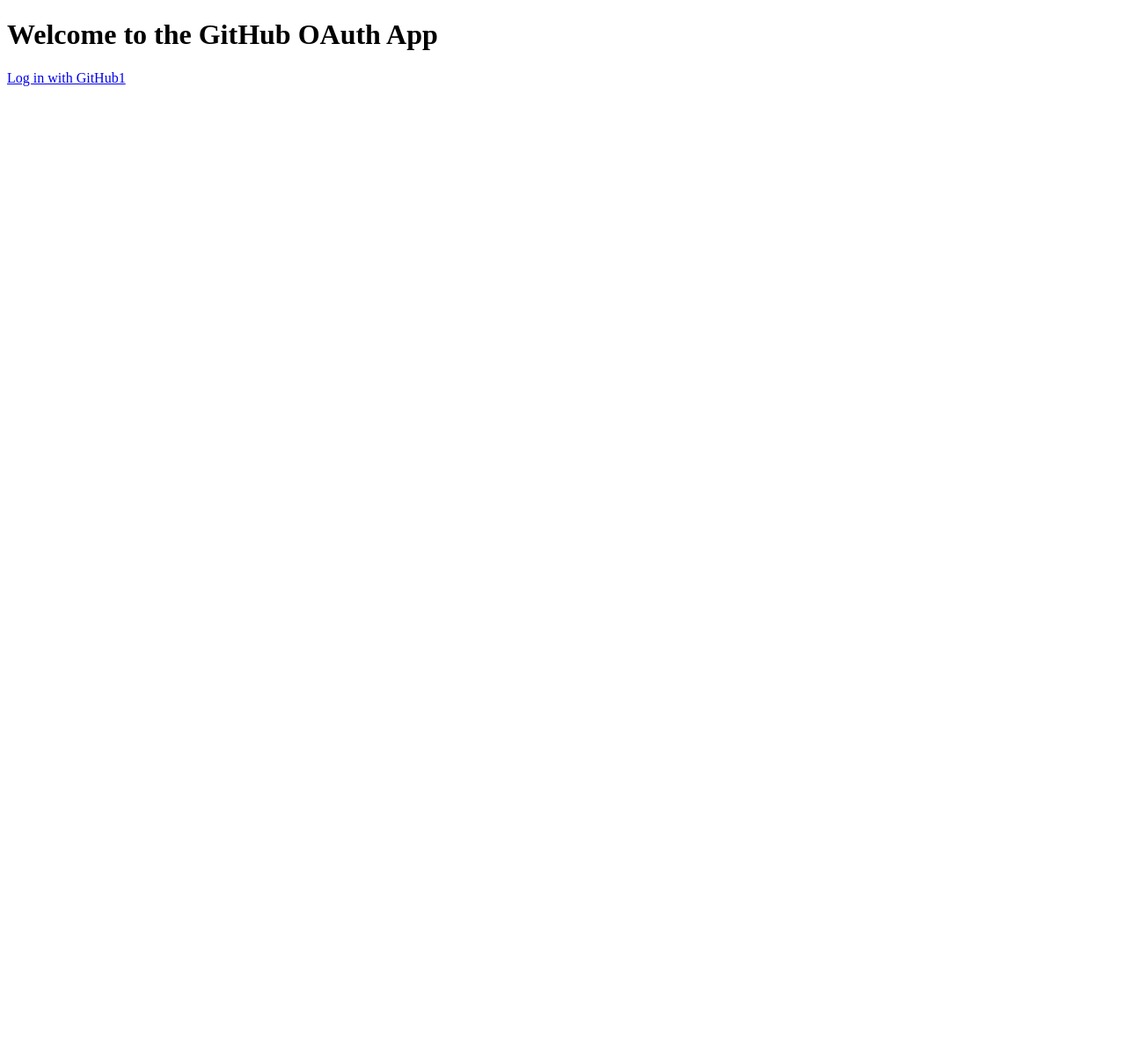
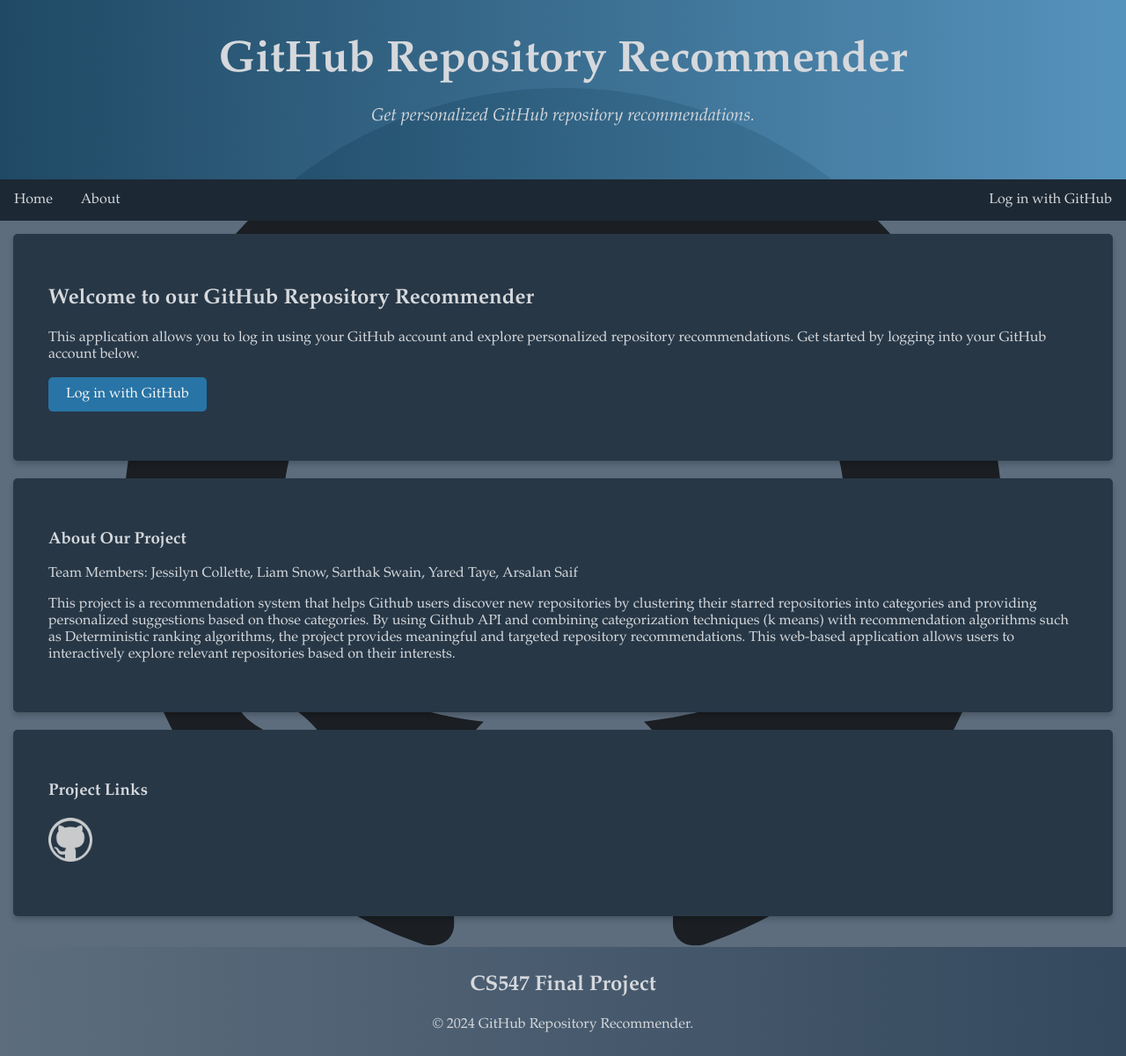
Before and after one commit to LiamSnow/categorized-github-recommender, a Flask app: page / in a window 1280 px wide. Shown: the whole page at 88% size. Before the commit the page ends 98 px from the top, so only its background shows below. Run offline with Flask 3, Linux system fonts and the light colour scheme.

Commit message:
home page ui

```diff
--- a/website/css/styles.css
+++ b/website/css/styles.css
@@ -0,0 +1,124 @@
+* {
+    box-sizing: border-box;
+}
+
+body {
+    font-family: Palatino, sans-serif;
+    margin: 0;
+    padding: 0;
+    background-color: #5d6d7e;
+    background-image: url('../images/githubLogo.svg');
+    background-size: 90% 1000px;
+    background-position: center center;
+    background-repeat: no-repeat;
+    background-attachment: fixed;
+}
+
+/* Header */
+.header {
+    padding: 40px;
+    text-align: center;
+    background-image: linear-gradient(to right, rgba(21, 67, 96, 0.85), rgba(84, 153, 199, 0.85));
+    color: #d5d8dc;
+}
+
+.header h1 {
+    font-size: 50px;
+    margin: 0;
+    font-weight: bold;
+}
+
+.header p {
+    font-size: 20px;
+    font-style: italic;
+    margin-top: 10px;
+}
+/* Navigation Bar */
+.topnav {
+    overflow: hidden;
+    background-color: #1c2833;
+}
+
+.topnav a {
+    float: left;
+    display: block;
+    color: #d5d8dc;
+    text-align: center;
+    padding: 14px 16px;
+    text-decoration: none;
+}
+
+.topnav a:hover {
+    background-color: #1b4f72;
+    color: #d5d8dc;
+}
+
+.topnav a.right {
+    float: right;
+}
+
+/* Main Content Layout */
+.row {
+    display: flex;
+    flex-direction: column;
+    gap: 10px;
+    padding: 15px;
+}
+
+/* Card Styles */
+.card {
+    background-color: #273746;
+    padding: 40px;
+    margin-bottom: 10px;
+    border-radius: 5px;
+    box-shadow: 0 4px 6px rgba(0, 0, 0, 0.2);
+    color: #d5d8dc;
+    width: 100%;
+}
+
+
+/* Login Button Styling */
+.login-button {
+    display: inline-block;
+    background-color: #2874a6;
+    color: whitesmoke;
+    padding: 10px 20px;
+    font-size: 16px;
+    text-decoration: none;
+    border-radius: 5px;
+    transition: background-color 0.3s;
+}
+
+/* Change background on hover */
+.login-button:hover {
+    background-color: #1b4f72;
+}
+
+/* Style for the GitHub logo */
+.github-logo {
+    width: 50px;
+    height: auto;
+    transition: transform 0.3s ease;
+}
+
+.github-logo:hover {
+    transform: scale(1.1);
+}
+
+
+/* Footer */
+.footer {
+    padding: 10px;
+    text-align: center;
+    background-image: linear-gradient(to right, #5d6d7e, #34495e);
+    margin-top: 10px;
+    color: #d5d8dc;
+}
+
+
+/* Responsive Design */
+@media screen and (max-width: 800px) {
+    .row {
+        flex-direction: column;
+    }
+}
--- a/website/templates/home.html
+++ b/website/templates/home.html
@@ -3,10 +3,58 @@
 <head>
     <meta charset="UTF-8">
     <meta name="viewport" content="width=device-width, initial-scale=1.0">
-    <title>GitHub OAuth App</title>
+    <title>GitHub Repo Recommender</title>
+    <!-- Link to external CSS -->
+    <link rel="stylesheet" href="../css/styles.css">
 </head>
 <body>
-    <h1>Welcome to the GitHub OAuth App</h1>
-    <p><a href="/login">Log in with GitHub1</a></p>
+
+    <!-- Header -->
+    <div class="header">
+        <h1>GitHub Repository Recommender</h1>
+        <p></p>
+        <p>Get personalized GitHub repository recommendations.</p>
+    </div>
+
+    <!-- Navigation Bar -->
+    <div class="topnav">
+        <a href="/home">Home</a>
+        <a href="#about-project">About</a>
+        <a href="/login" class="right">Log in with GitHub</a>
+    </div>
+
+    <!-- Main Content -->
+    <div class="row">
+
+            <div class="card">
+                <h2>Welcome to our GitHub Repository Recommender</h2>
+                <p>
+                    This application allows you to log in using your GitHub account and explore personalized repository recommendations. Get started by logging into your GitHub account below.
+                </p>
+                <p><a href="/login" class="login-button">Log in with GitHub</a></p>
+            </div>
+
+            <div class="card" id="about-project">
+                <h3>About Our Project</h3>
+                <p>Team Members: Jessilyn Collette, Liam Snow, Sarthak Swain, Yared Taye, Arsalan Saif</p>
+                <p>This project is a recommendation system that helps Github users discover new repositories by clustering their starred repositories into categories and
+                    providing personalized suggestions based on those categories. By using Github API and combining categorization techniques (k means) with recommendation algorithms such
+                    as Deterministic ranking algorithms, the project provides meaningful and targeted repository recommendations. This web-based application allows users to
+                    interactively explore relevant repositories based on their interests. </p>
+            </div>
+            <div class="card">
+                <h3>Project Links</h3>
+                <p><a href="https://github.com/LiamSnow/cs547-project">
+                    <img src="../images/whitelogo.png" alt="GitHub Logo" class="github-logo">
+                </a></p>
+            </div>
+        </div>
+
+    <!-- Footer -->
+    <div class="footer">
+        <h2>CS547 Final Project</h2>
+        <p>&copy; 2024 GitHub Repository Recommender.</p>
+    </div>
+
 </body>
 </html>
```
Also changed, not shown: website/images/githubLogo.svg (added), website/images/logo.png (added), website/images/whitelogo.png (added).
